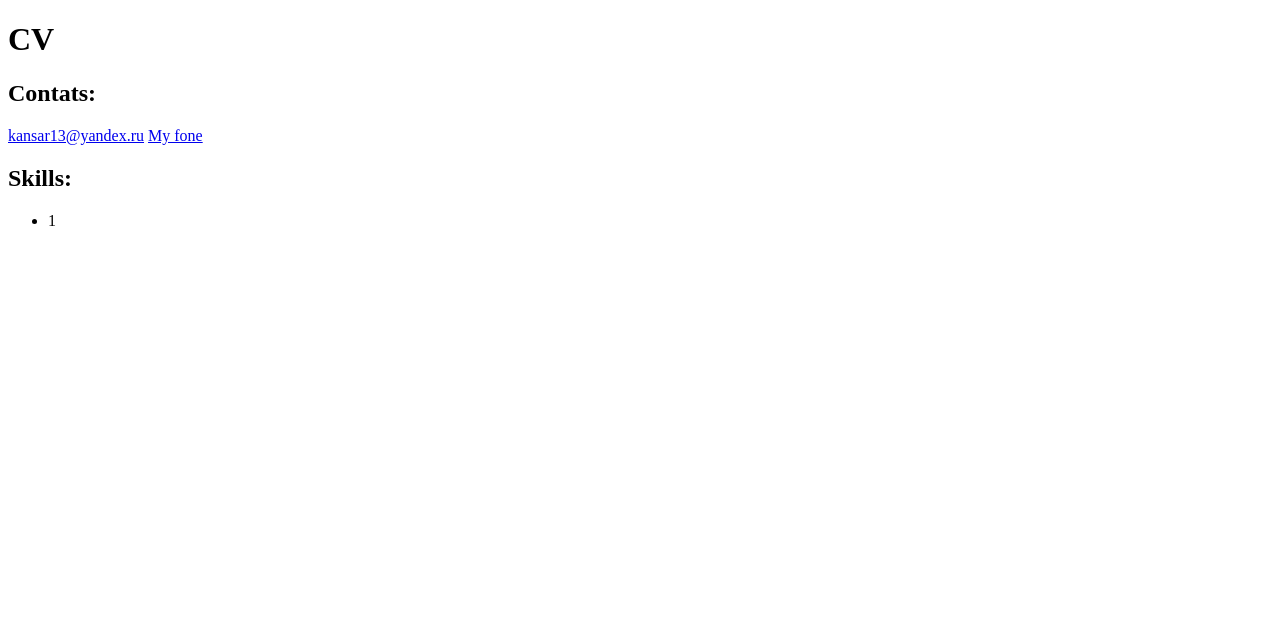
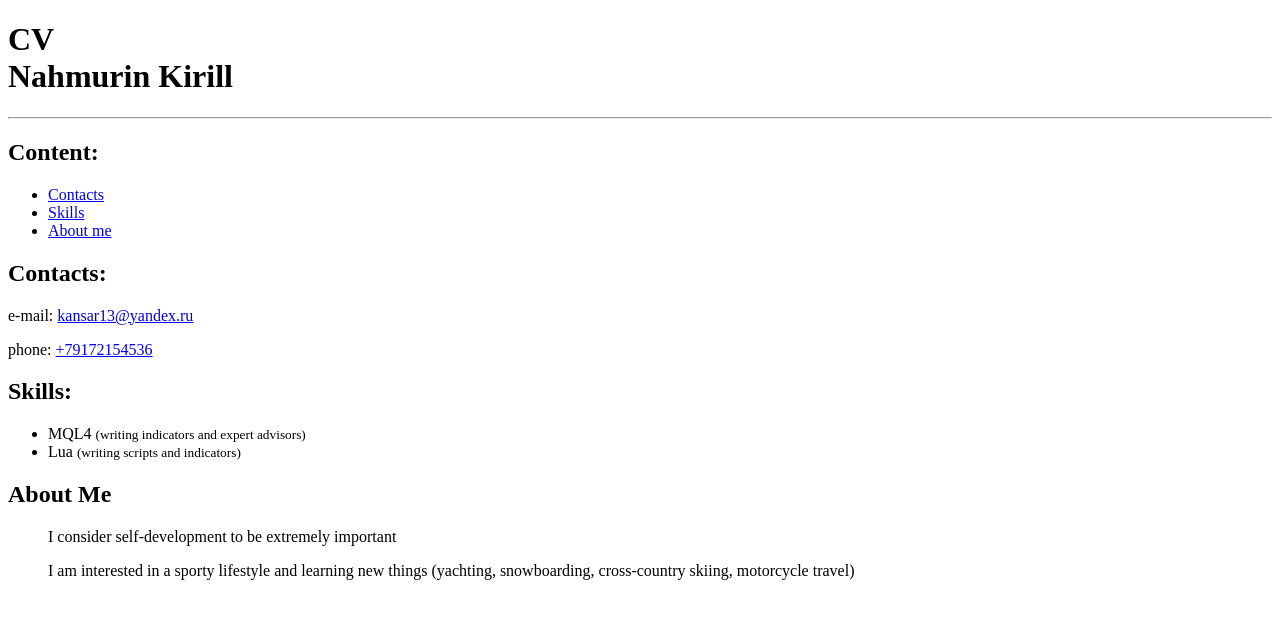
Before and after one commit to KanSars/CV, a plain HTML site: page index.html in a window 1280 px wide. Drawn offline with Linux system fonts and the light colour scheme.

Commit message:
added information

```diff
--- a/index.html
+++ b/index.html
@@ -1,27 +1,65 @@
 <!DOCTYPE html>
 <html lang="en">
 <head>
-    <meta charset="UTF-8">
-    <meta http-equiv="X-UA-Compatible" content="IE=edge">
-    <meta name="viewport" content="width=device-width, initial-scale=1.0">
+    <meta charset = "UTF-8">
+    <meta http-equiv = "X-UA-Compatible" content = "IE=edge">
+    <meta name = "viewport" content = "width=device-width, initial-scale=1.0">
     <title>Document</title>
 </head>
+
 <body>
     <h1>
-        CV
+        CV <br>
+        Nahmurin Kirill
     </h1>
+    <hr>
+
     <h2>
-        Contats:
+        Content:
     </h2>
-    <a href="mailto:kansar13@yandex.ru">kansar13@yandex.ru</a>
-    <a href="tel:+79172154536">My fone</a>
+    <ul>
+        <li><a href = "#contacts"> Contacts </a></li>
+        <li><a href = "#skills"> Skills </a></li>
+        <li><a href = "#aboutMe"> About me </a></li>
+    </ul>
+
+    <!-- Contacts -->
+    <p><a name = "contacts"> </a></p>
+    <h2>
+        Contacts:
+    </h2>
+    <p>
+        e-mail:
+        <a href = "mailto:kansar13@yandex.ru"> kansar13@yandex.ru </a>
+    </p>
+    <p>
+        phone:
+        <a href = "tel:+79172154536">+79172154536</a>
+    </p>
+
+    <!-- Skills -->
+    <p><a name = "skills"> </a></p>
     <h2>
         Skills:
     </h2>
     <ul>
         <li>
-            1
+            MQL4 <small> (writing indicators and expert advisors) </small>
+        </li>
+        <li>
+            Lua <small> (writing scripts and indicators) </small>
         </li>
     </ul>
+
+    <!-- About Me -->
+    <p><a nsme = "aboutMe"></a></p>
+    <h2> About Me </h2>
+    <ul>
+        <p> I consider self-development to be extremely important</p>
+        <p> I am interested in a sporty lifestyle and learning new things
+            (yachting, snowboarding, cross-country skiing, motorcycle travel) </p>
+    </ul>
+
+
 </body>
 </html>
```
